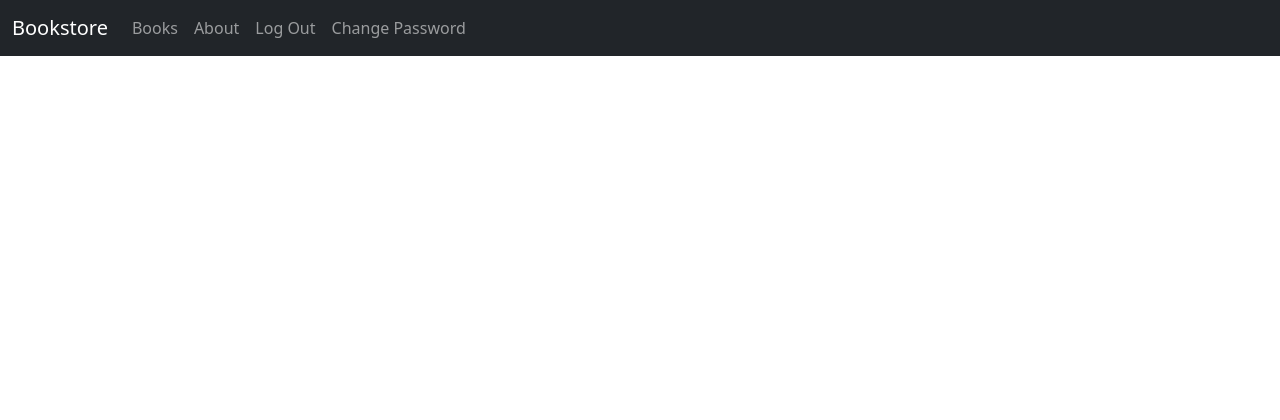
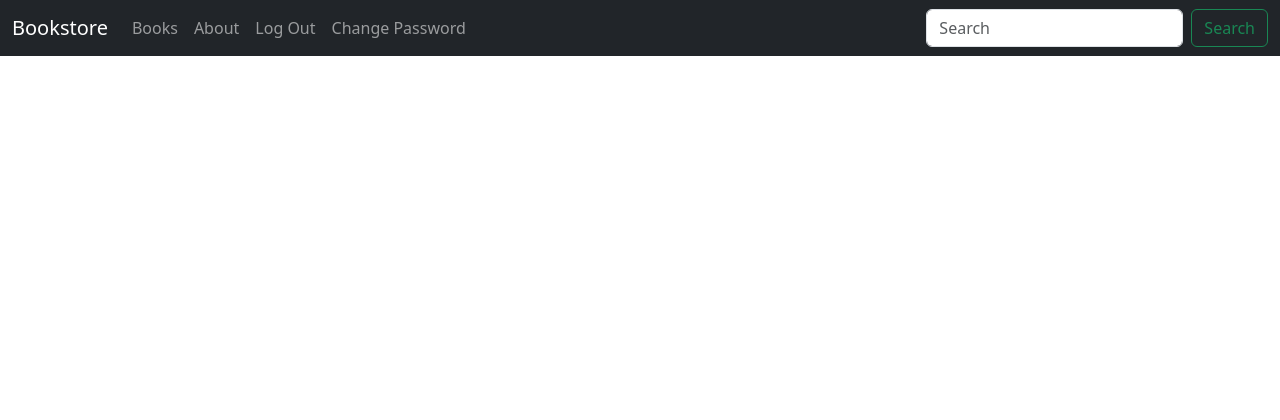
Before and after one commit to TommyJu/django-for-professionals, a Django app: page /books/ in a window 1280 px wide. Shown: the top 420 px of the page. Run offline with Django 4.2, Linux system fonts and the light colour scheme; the visitor is signed in with stand-in values (Sample User, id 1); data that the repository does not hold is empty; parts of the project's set-up code (start-up, migrations or seed data) failed here and were passed over.

Commit message:
Complete chapter 15 by adding search functionality

```diff
--- a/ch4-bookstore/books/urls.py
+++ b/ch4-bookstore/books/urls.py
@@ -1,8 +1,9 @@
 from django.urls import path
 
-from .views import BookListView, BookDetailView
+from .views import BookListView, BookDetailView, SearchResultsListView
 
 urlpatterns = [
     path("", BookListView.as_view(), name="book_list"),
     path("<uuid:pk>/", BookDetailView.as_view(), name="book_detail"),
+    path("search/", SearchResultsListView.as_view(), name="search_results"),
 ]
--- a/ch4-bookstore/books/views.py
+++ b/ch4-bookstore/books/views.py
@@ -1,3 +1,4 @@
+from django.db.models import Q
 from django.contrib.auth.mixins import LoginRequiredMixin, PermissionRequiredMixin
 from django.views.generic import ListView, DetailView
 
@@ -14,3 +15,14 @@ class BookDetailView(PermissionRequiredMixin, LoginRequiredMixin, DetailView):
     template_name = "books/book_detail.html"
     login_url = "account_login"
     permission_required = "books.special_status"
+
+class SearchResultsListView(ListView):
+    model = Book
+    context_object_name = "book_list"
+    template_name = "books/search_results.html"
+
+    def get_queryset(self):
+        query = self.request.GET.get("q")
+        return Book.objects.filter(
+            Q(title__icontains=query) | Q(author__icontains=query)
+        )
--- a/ch4-bookstore/templates/_base.html
+++ b/ch4-bookstore/templates/_base.html
@@ -40,6 +40,10 @@
 			</li>
 			{% endif %}
 		    </ul>
+		    <form class="d-flex" action="{% url 'search_results' %}" method="get">
+			<input class="form-control me-2" type="search" name="q" placeholder="Search" aria-label="Search" >
+			<button class="btn btn-outline-success" type="submit">Search</button>
+		    </form>
 		</div>
 	    </div>
 	</nav>
```
Also changed, not shown: ch4-bookstore/templates/books/search_results.html (added, +12 -0 lines).
